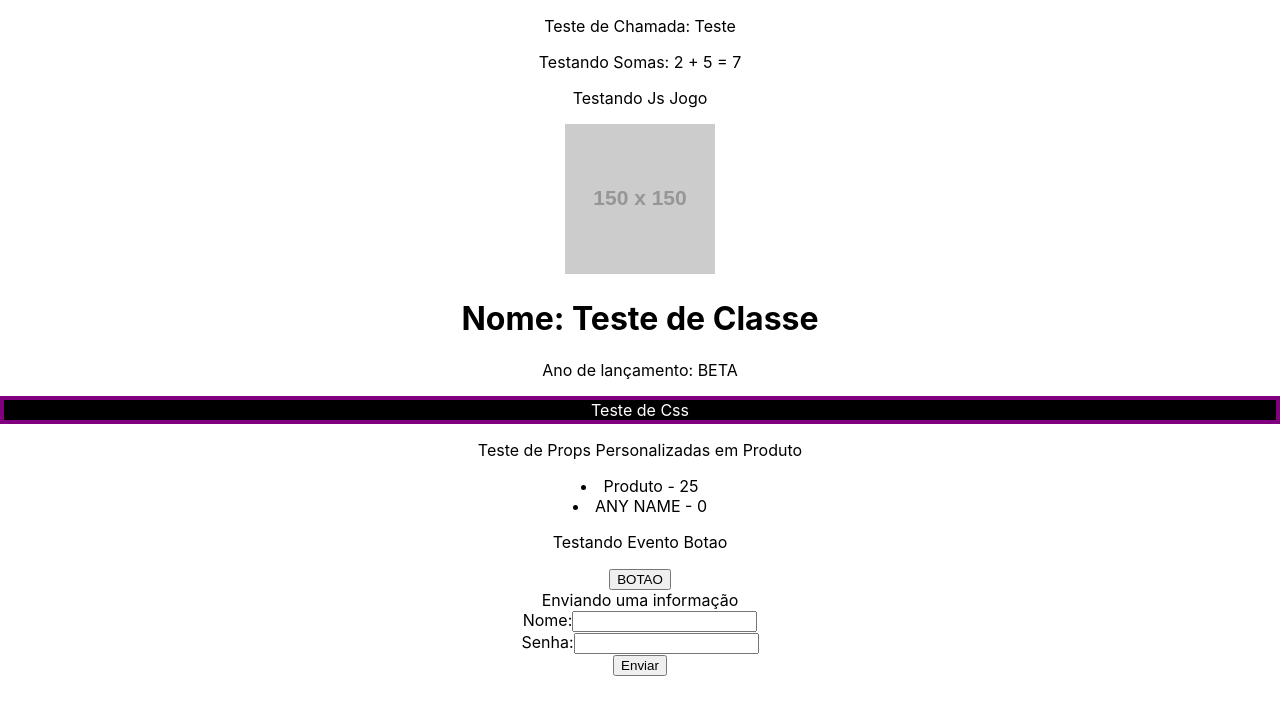
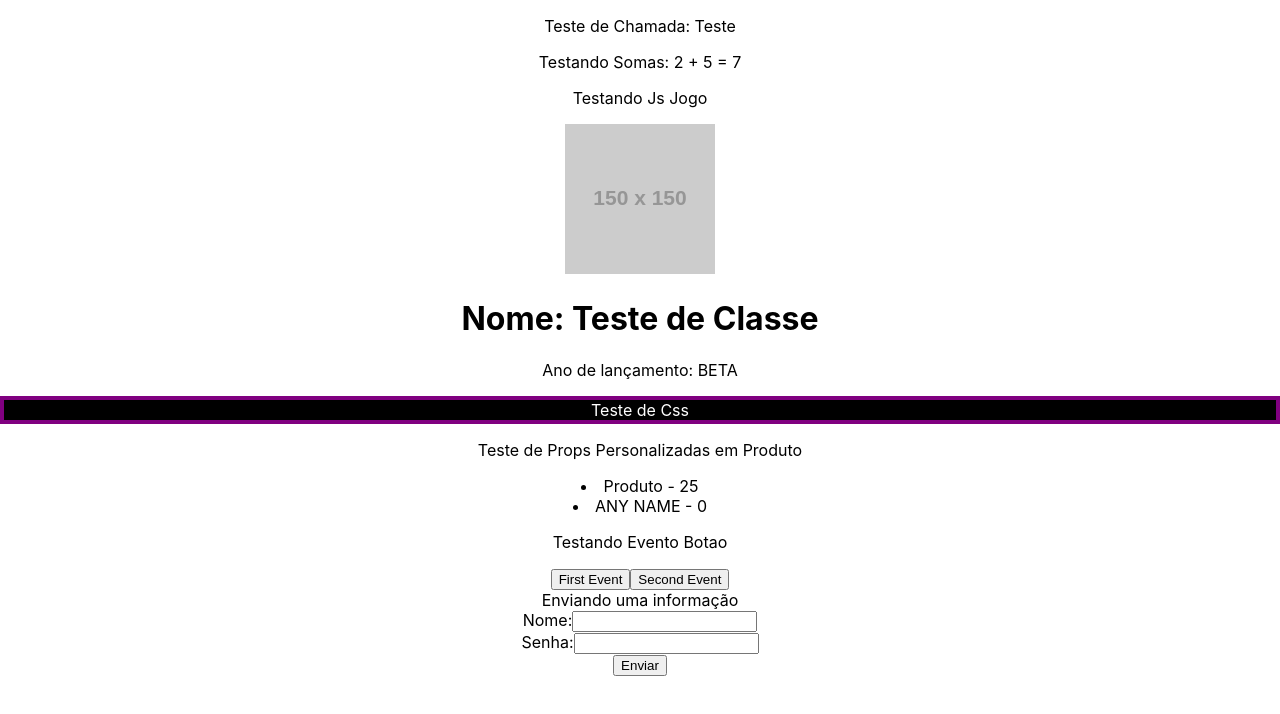
Before and after one commit to HiagoACSilva/App-Test, a React (Create React App) app: page / in a window 1280 px wide. Shown: the top 714 px of the page. Built offline with nearby package versions, Linux system fonts and the light colour scheme.

Commit message:
Adicionando Teste de Botão Personalizado

```diff
--- a/src/components/Evento.js
+++ b/src/components/Evento.js
@@ -1,13 +1,22 @@
 //TESTE DE EVENTO
+//TESTE DE BOTAO EM BUTTON
+import Button from "./Events/Button"
+function Evento(){
 
-function Evento(){
     function FunctionEvento(){
         console.log("ATIVADO")
+    }
+
+    function FunctionEvento2(){
+        console.log("ATIVADO 2")
     }
     return(
         <div>
             <p>Testando Evento Botao</p>
-            <button onClick = {FunctionEvento}>BOTAO</button>
+
+            <Button event={FunctionEvento} text="First Event"/>
+            <Button event={FunctionEvento2} text="Second Event"/>
+
         </div>
     )
 }
--- /dev/null
+++ b/src/components/Events/Button.js
@@ -0,0 +1,8 @@
+//FUNÇÃO DO BOTAO
+function Button(props){
+    return(
+        <button onClick={props.event}>{props.text}</button>
+    )
+}
+
+export default Button
```
